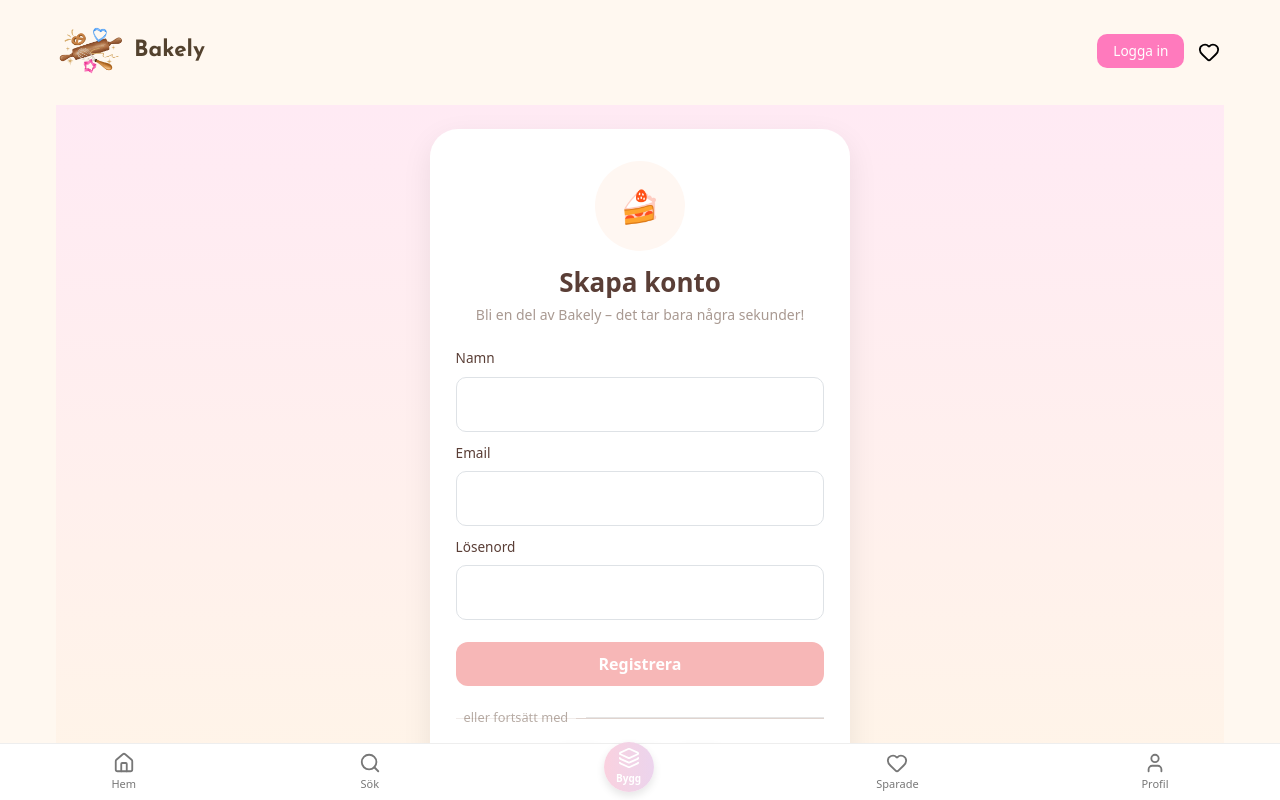
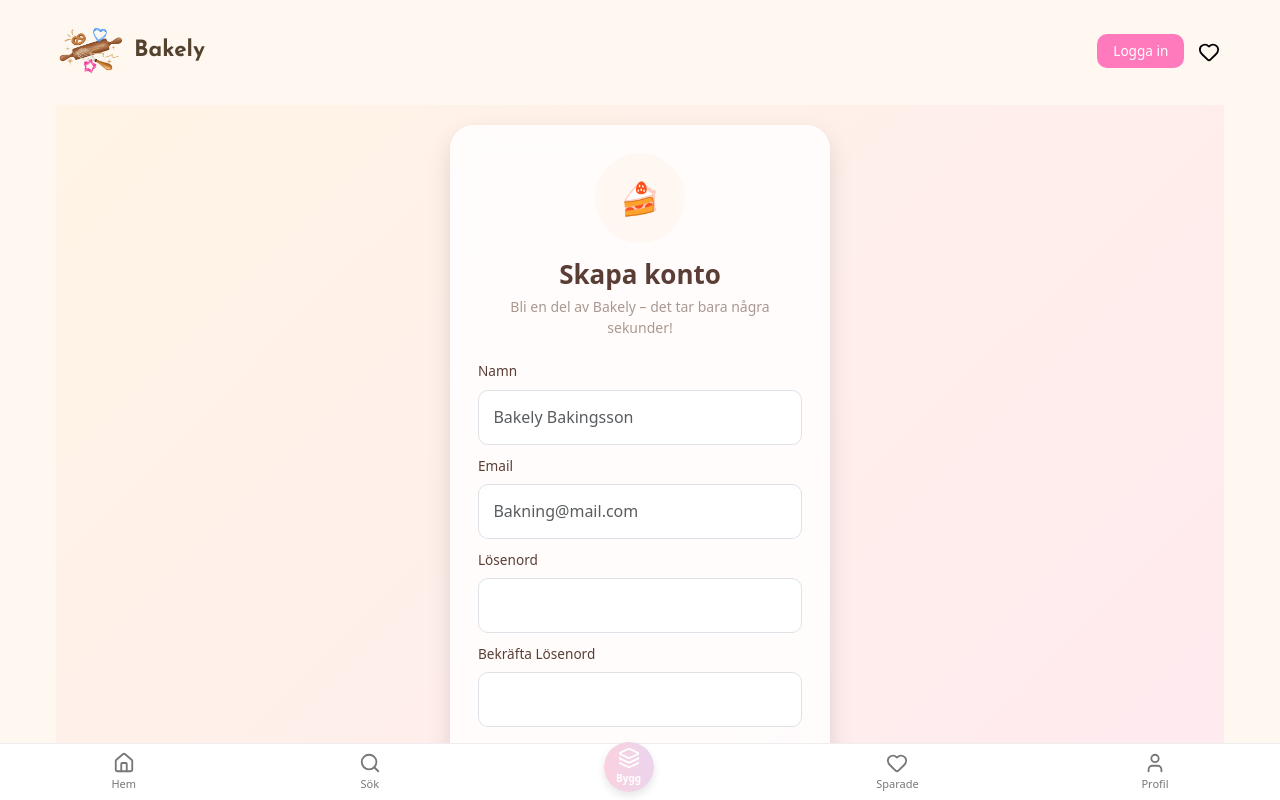
Before and after one commit to annappersson/Bakely, a React (Vite) app: page /skapa-konto in a window 1280 px wide. Shown: the top 800 px of the page. Built offline with nearby package versions, Linux system fonts and the light colour scheme.

Commit message:
Made signup page better

```diff
--- a/src/assets/scss/SignupPage.scss
+++ b/src/assets/scss/SignupPage.scss
@@ -1,4 +1,4 @@
-.signup-wrapper {
+.login-wrapper {
     display: flex;
     justify-content: center;
     align-items: center;
@@ -7,7 +7,7 @@
     padding: 20px;
 }
 
-.signup-card {
+.login-card {
     width: 100%;
     max-width: 380px;
     background: #ffffffcc;
@@ -73,12 +73,29 @@ form {
     }
 }
 
+.bottom-links {
+    display: flex;
+    flex-direction: column;
+    align-items: center;
+    gap: 16px; // ger utrymme mellan Glömt lösenord och sign-up
+
+    .forgot {
+        font-size: 14px;
+        color: #846e63;
+        text-decoration: none;
+
+        &:hover {
+            text-decoration: underline;
+        }
+    }
+
     .divider {
         text-align: center;
         margin: 18px 0;
         color: #9a8a80;
         font-size: 13px;
         position: relative;
+        width: 100%;
 
         span {
             background: #ffffffcc;
@@ -103,7 +120,6 @@ form {
         display: flex;
         justify-content: center;
         gap: 12px;
-    margin-bottom: 18px;
 
         .oauth-btn {
             width: 48px;
@@ -137,3 +153,4 @@ form {
             }
         }
     }
+}
--- a/src/components/AuthForms.tsx
+++ b/src/components/AuthForms.tsx
@@ -1,28 +1,61 @@
-import { useState } from "react";
+import { useState, useEffect } from "react";
 import { useAuth } from "../hooks/useAuth";
 import { Alert, Button, Form } from "react-bootstrap";
 import { useNavigate } from "react-router";
-import Loading from "../components/Loading"; // loading komponenten
+import Loading from "../components/Loading";
 import { toastError, toastSuccess } from "../utils/toastConfig";
 
 export const SignUpForm: React.FC = () => {
   const { signUp } = useAuth();
   const [email, setEmail] = useState("");
   const [password, setPassword] = useState("");
+  const [confirmPassword, setConfirmPassword] = useState("");
   const [name, setName] = useState("");
   const [msg, setMsg] = useState<string | null>(null);
-  const [loading, setLoading] = useState(false); // loading state
+  const [loading, setLoading] = useState(false);
+  const [passwordValid, setPasswordValid] = useState({
+    length: false,
+    uppercase: false,
+    numberOrSpecial: false,
+  });
+  const [passwordMatch, setPasswordMatch] = useState(true);
   const navigate = useNavigate();
+
+  // Funktion som validerar varje krav
+  const validatePassword = (pwd: string) => {
+    return {
+      length: pwd.length >= 6,
+      uppercase: /[A-Z]/.test(pwd),
+      numberOrSpecial: /[0-9!@#$%^&*(),.?":{}|<>]/.test(pwd),
+    };
+  };
+
+  // Real-time validering medan man skriver
+  useEffect(() => {
+    setPasswordValid(validatePassword(password));
+    setPasswordMatch(password === confirmPassword);
+  }, [password, confirmPassword]);
 
   const onSubmit = async (e: React.FormEvent) => {
     e.preventDefault();
     setMsg(null);
-    setLoading(true); // starta loading
+
+    const valid = validatePassword(password);
+    if (!valid.length || !valid.uppercase || !valid.numberOrSpecial) {
+      setMsg("Lösenordet uppfyller inte alla krav.");
+      return;
+    }
+
+    if (password !== confirmPassword) {
+      setMsg("Lösenorden matchar inte.");
+      return;
+    }
+
+    setLoading(true);
 
     try {
       const { error } = await signUp(email, password, name);
 
-      // fejkad fördröjning så GIF syns
       await new Promise((resolve) => setTimeout(resolve, 1500));
 
       if (error) {
@@ -32,23 +65,24 @@ export const SignUpForm: React.FC = () => {
 
       toastSuccess("Konto skapat! Kolla din mail 📧");
 
-      navigate("/logga-in"); // redirect efter toast
+      navigate("/logga-in");
     } catch (err: any) {
       toastError(err?.message || "Något gick fel.");
     } finally {
-      setLoading(false); // stoppa loading
+      setLoading(false);
     }
   };
 
   return (
     <>
-      {loading && <Loading show={loading} />} {/* visar loading GIF */}
+      {loading && <Loading show={loading} />}
       <Form onSubmit={onSubmit}>
         {msg && <Alert variant="info">{msg}</Alert>}
 
         <Form.Group className="mb-2">
           <Form.Label>Namn</Form.Label>
           <Form.Control
+            placeholder="Bakely Bakingsson"
             value={name}
             onChange={(e) => setName(e.target.value)}
           />
@@ -57,9 +91,10 @@ export const SignUpForm: React.FC = () => {
         <Form.Group className="mb-2">
           <Form.Label>Email</Form.Label>
           <Form.Control
+            type="email"
+            placeholder="Bakning@mail.com"
             value={email}
             onChange={(e) => setEmail(e.target.value)}
-            type="email"
           />
         </Form.Group>
 
@@ -70,6 +105,38 @@ export const SignUpForm: React.FC = () => {
             value={password}
             onChange={(e) => setPassword(e.target.value)}
           />
+          {password && (
+            <ul
+              className="text-muted small mb-0"
+              style={{ paddingLeft: "20px" }}
+            >
+              <li style={{ color: passwordValid.length ? "green" : "red" }}>
+                Minst 6 tecken
+              </li>
+              <li style={{ color: passwordValid.uppercase ? "green" : "red" }}>
+                Minst en stor bokstav
+              </li>
+              <li
+                style={{
+                  color: passwordValid.numberOrSpecial ? "green" : "red",
+                }}
+              >
+                Minst en siffra eller specialtecken
+              </li>
+            </ul>
+          )}
+        </Form.Group>
+
+        <Form.Group className="mb-2">
+          <Form.Label>Bekräfta Lösenord</Form.Label>
+          <Form.Control
+            type="password"
+            value={confirmPassword}
+            onChange={(e) => setConfirmPassword(e.target.value)}
+          />
+          {confirmPassword && !passwordMatch && (
+            <small className="text-danger">Lösenorden matchar inte</small>
+          )}
         </Form.Group>
 
         <Button type="submit" className="w-100">
--- a/src/pages/Auth/LoginPage.tsx
+++ b/src/pages/Auth/LoginPage.tsx
@@ -23,16 +23,7 @@ export default function LoginPage() {
             <Link to="/reset-password" className="forgot">
               Glömt lösenord?
             </Link>
-
-            <div className="divider">
-              <span>eller fortsätt med</span>
-            </div>
-
-            <div className="oauth-row">
-              <button className="oauth-btn">G</button>
-              <button className="oauth-btn"></button>
-              <button className="oauth-btn">f</button>
-            </div>
+            <div className="divider"></div>
 
             <div className="signup-text">
               Har du inget konto?
--- a/src/pages/Auth/SignupPage.tsx
+++ b/src/pages/Auth/SignupPage.tsx
@@ -22,15 +22,7 @@ export default function SignupPage() {
           <SignUpForm />
 
           <div className="bottom-links">
-            <div className="divider">
-              <span>eller fortsätt med</span>
-            </div>
-
-            <div className="oauth-row">
-              <button className="oauth-btn">G</button>
-              <button className="oauth-btn"></button>
-              <button className="oauth-btn">f</button>
-            </div>
+            <div className="divider"></div>
 
             <div className="signup-text">
               Har du redan ett konto?
```
Lines whose indentation alone changed are shown as unchanged.
